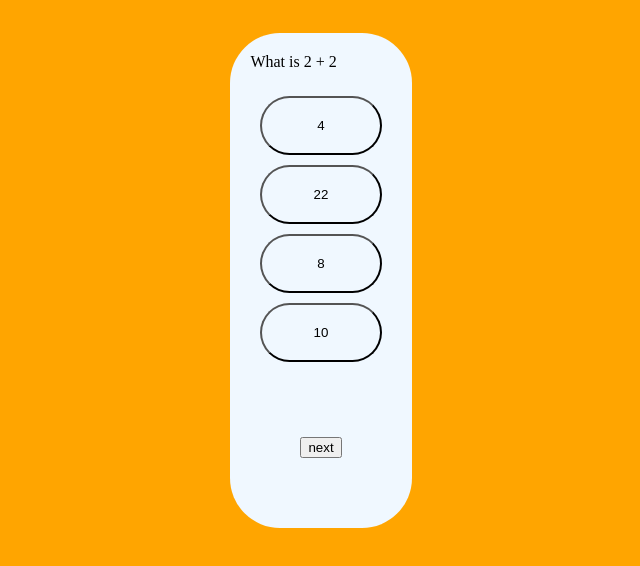
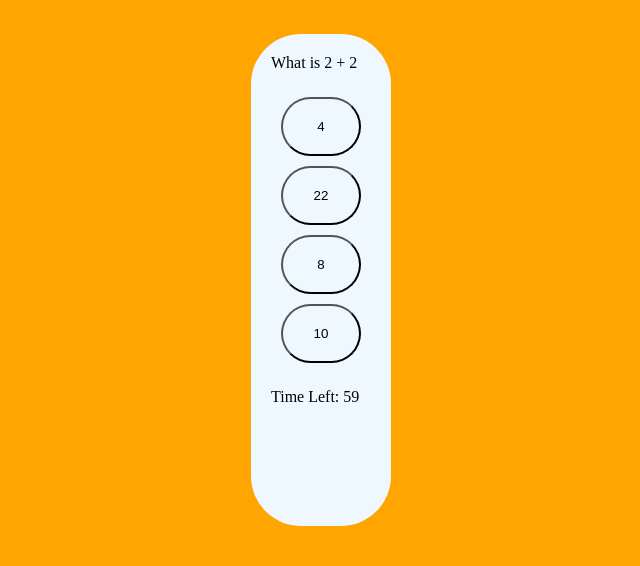
Before and after one commit to Dannyb0o0y/Timed-Quiz, a plain HTML site: page index.html in a window 1280 px wide. Both pictures are taken after a click on the button "start". Shown: the whole page, without its empty margins (127-767 px from the left). Drawn offline with Linux system fonts and the light colour scheme.

Commit message:
added timer and fixed the display to show right or wrong questions

```diff
--- a/index.html
+++ b/index.html
@@ -9,10 +9,14 @@
     <title>Quizz</title>
   </head>
   <body>
-    <div class="btn">
+    <div class="main-container">
       <div id="container" class="hide">
         <div id="question">questions</div>
         <div id="answer-buttons" class="question-button"></div>
+        <div>
+          <div id="result-message"></div>
+          <div id="timer"></div>
+        </div>
       </div>
       <div class="sub-button">
         <button id="start-btn">start</button>
--- a/script.js
+++ b/script.js
@@ -3,20 +3,77 @@ var questionContainer = document.getElementById("container");
 var questionText = document.getElementById("question");
 var answerText = document.getElementById("answer-buttons");
 var nextButton = document.getElementById("next-btn");
-
+var result = document.getElementById("result-message");
+var time = document.getElementById("timer");
+var cQuestion = 0;
+var scoreCheck = 0;
+var timerObj;
+var timerCount = 60;
 startButton.addEventListener("click", startQuiz);
+// answerText.addEventListener("click",)
 
 function startQuiz() {
   startButton.classList.add("hide");
   questionContainer.classList.remove("hide");
-  questionText.innerText = questions[0].question;
-  questions[0].answers.forEach((answer) => {
+  createButtons();
+  timerObj = setInterval(function () {
+    time.innerText = "Time Left: " + timerCount;
+    if (timerCount > 0) {
+      timerCount--;
+    } else {
+      clearInterval(timerObj);
+      questionContainer.classList.add("hide");
+    }
+  }, 1000);
+  console.log(questions[cQuestion].question);
+  displayQuestion();
+}
+
+function displayQuestion() {
+  questionText.innerText = questions[cQuestion].question;
+  var answerbts = document.querySelectorAll(".btn");
+  var i = 0;
+  questions[cQuestion].answers.forEach((answer) => {
+    answerbts[i].innerText = answer.text;
+    answerbts[i].setAttribute("data-correct", answer.correct);
+    i++;
+    // resetState();
+  });
+}
+
+function createButtons() {
+  for (let i = 0; i < 4; i++) {
     var button = document.createElement("button");
-    button.innerText = answer.text;
+    button.setAttribute("data-correct", "0");
     button.classList.add("btn");
+    button.addEventListener("click", checkAnswer);
+    console.log(button);
     answerText.appendChild(button);
-    resetState();
-  });
+  }
+}
+
+function checkAnswer(event) {
+  console.log(
+    event.target,
+    event.target.getAttribute("data-correct"),
+    "On click",
+    "event"
+  );
+  var userAnswer = event.target.getAttribute("data-correct");
+  if (userAnswer == "true") {
+    scoreCheck += 5;
+    result.innerText = "right";
+  } else {
+    result.innerText = "wrong";
+    timerCount -= 5;
+  }
+  if (cQuestion < questions.length - 1) {
+    cQuestion++;
+    displayQuestion();
+  } else {
+    questionContainer.classList.add("hide");
+    clearInterval(timerObj);
+  }
 }
 
 function resetState() {
@@ -33,4 +90,22 @@ const questions = [
       { text: "10", correct: false },
     ],
   },
+  {
+    question: "how is 3 + 2",
+    answers: [
+      { text: "4", correct: true },
+      { text: "22", correct: false },
+      { text: "8", correct: false },
+      { text: "10", correct: false },
+    ],
+  },
+  {
+    question: "What kind of 3 + 2",
+    answers: [
+      { text: "4", correct: true },
+      { text: "22", correct: false },
+      { text: "8", correct: false },
+      { text: "10", correct: false },
+    ],
+  },
 ];
--- a/stylesheet.css
+++ b/stylesheet.css
@@ -32,3 +32,9 @@ body {
 .hide {
   display: none;
 }
+
+.main-container {
+  border-radius: 50px;
+  padding: 20px;
+  background-color: aliceblue;
+}
```
